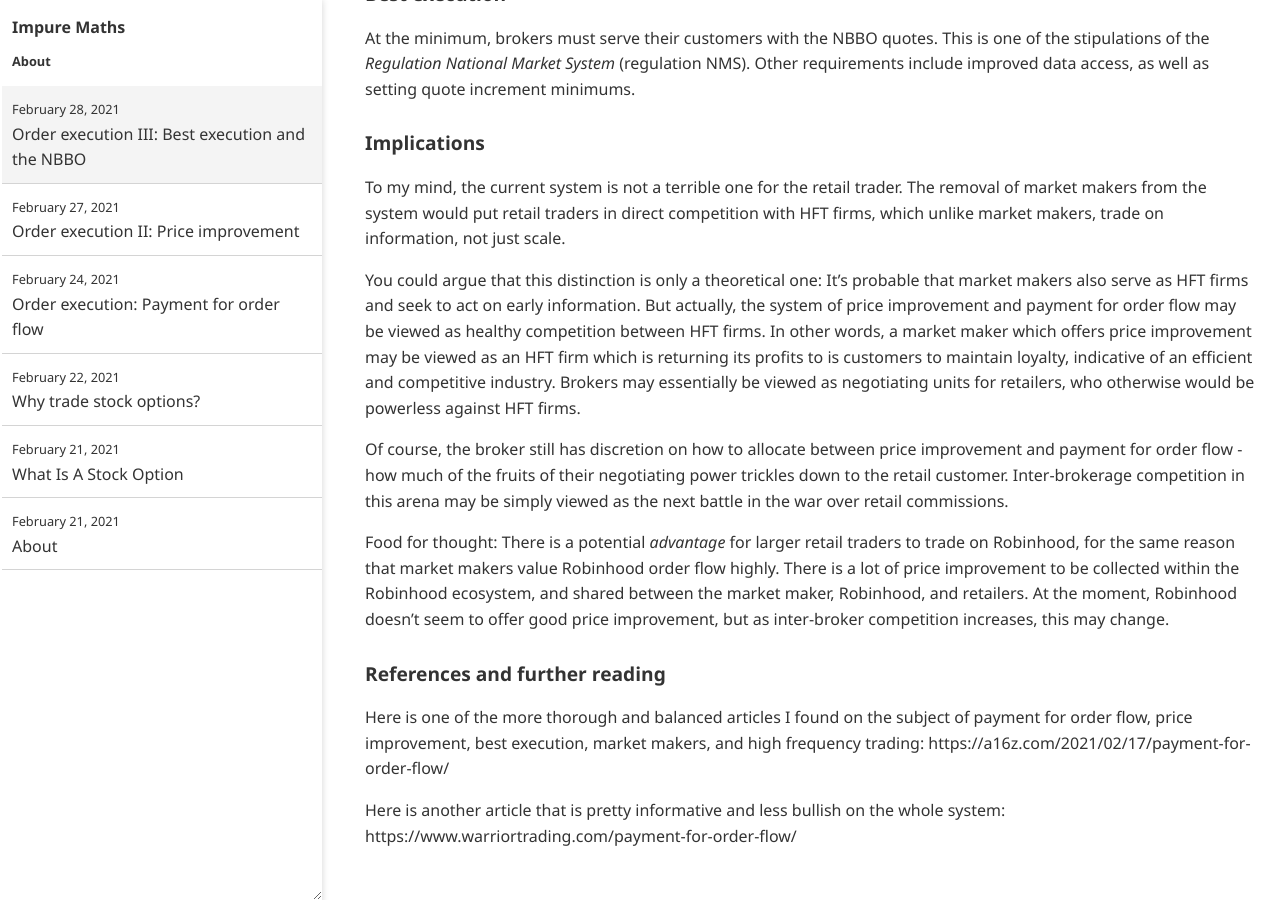
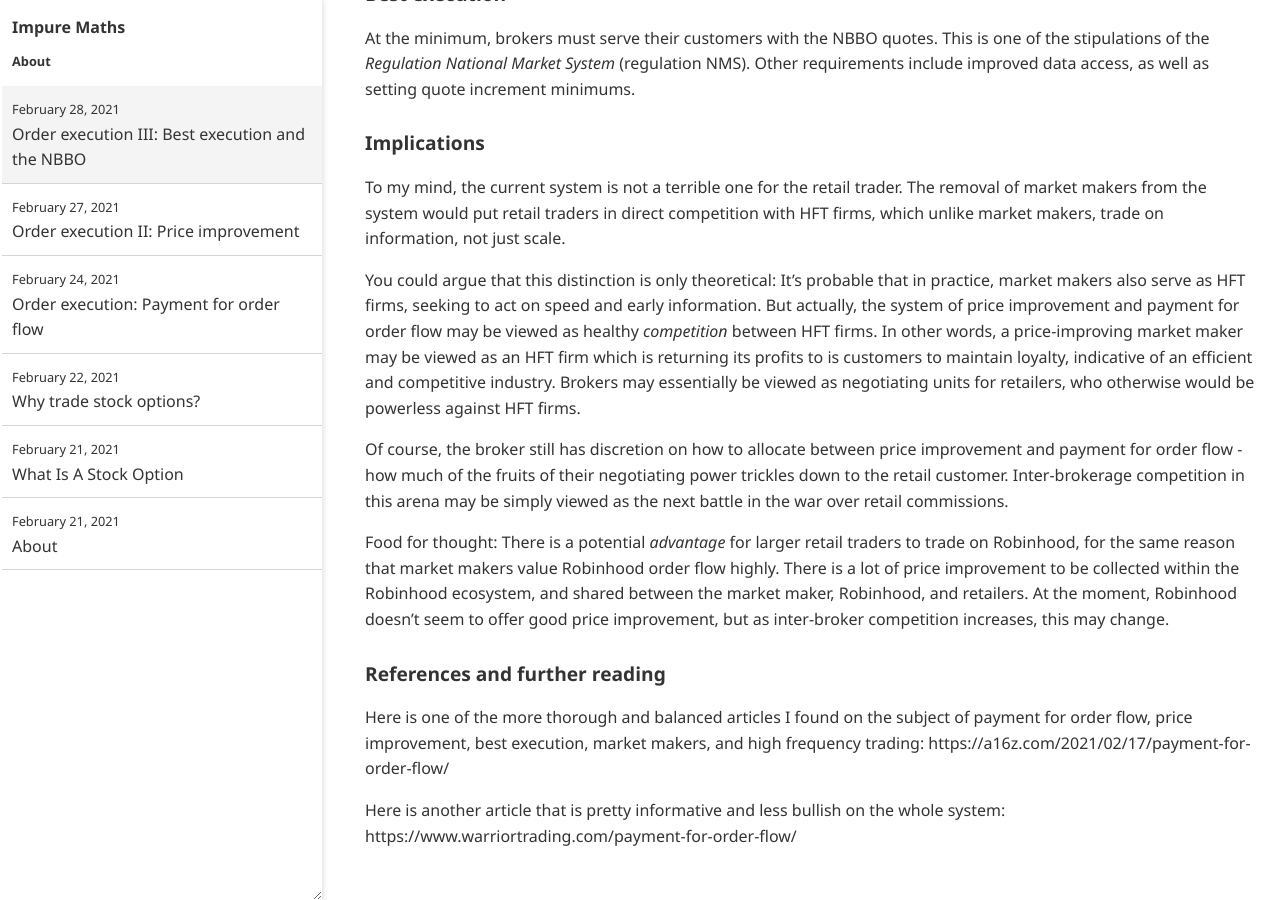
Before and after one commit to impuremaths/impuremaths.github.io, a Jekyll site: the page built from _posts/2021-02-28-order-execution-iii.md, in a window 1280 px wide and 900 px high, scrolled down 779 px. Built offline with Jekyll 4.4.1, drawn with Linux system fonts in a browser that asks for light colours.

Commit message:
Update 2021-02-28-order-execution-iii.md

```diff
--- a/_posts/2021-02-28-order-execution-iii.md
+++ b/_posts/2021-02-28-order-execution-iii.md
@@ -22,7 +22,7 @@
 
 To my mind, the current system is not a terrible one for the retail trader. The removal of market makers from the system would put retail traders in direct competition with HFT firms, which unlike market makers, trade on information, not just scale.
 
-You could argue that this distinction is only a theoretical one: It's probable that market makers also serve as HFT firms and seek to act on early information. But actually, the system of price improvement and payment for order flow may be viewed as healthy competition between HFT firms. In other words, a market maker which offers price improvement may be viewed as an HFT firm which is returning its profits to is customers to maintain loyalty, indicative of an efficient and competitive industry. Brokers may essentially be viewed as negotiating units for retailers, who otherwise would be powerless against HFT firms.
+You could argue that this distinction is only theoretical: It's probable that in practice, market makers also serve as HFT firms, seeking to act on speed and early information. But actually, the system of price improvement and payment for order flow may be viewed as healthy _competition_ between HFT firms. In other words, a price-improving market maker may be viewed as an HFT firm which is returning its profits to is customers to maintain loyalty, indicative of an efficient and competitive industry. Brokers may essentially be viewed as negotiating units for retailers, who otherwise would be powerless against HFT firms.
 
 Of course, the broker still has discretion on how to allocate between price improvement and payment for order flow - how much of the fruits of their negotiating power trickles down to the retail customer. Inter-brokerage competition in this arena may be simply viewed as the next battle in the war over retail commissions.
 
```
